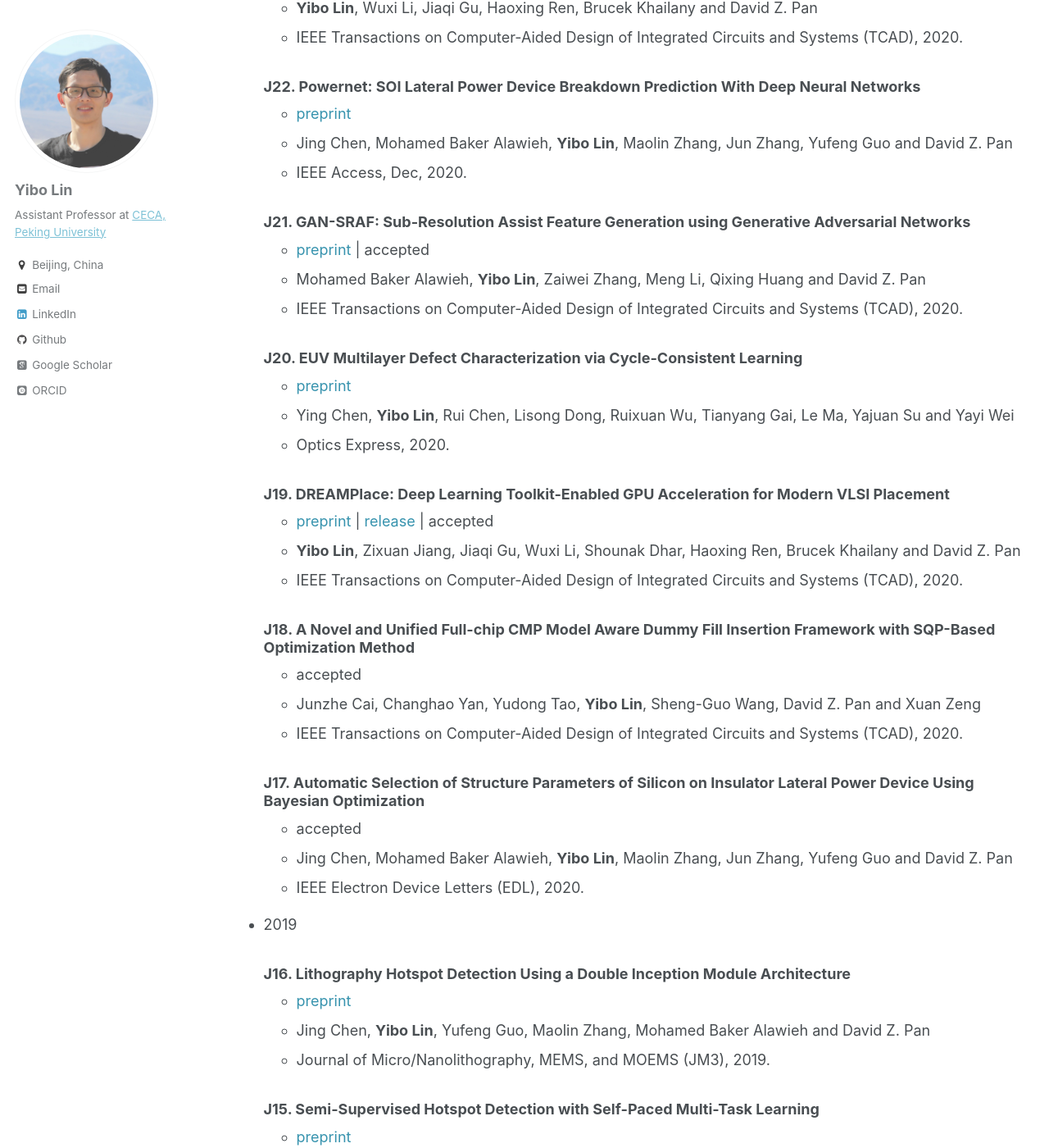
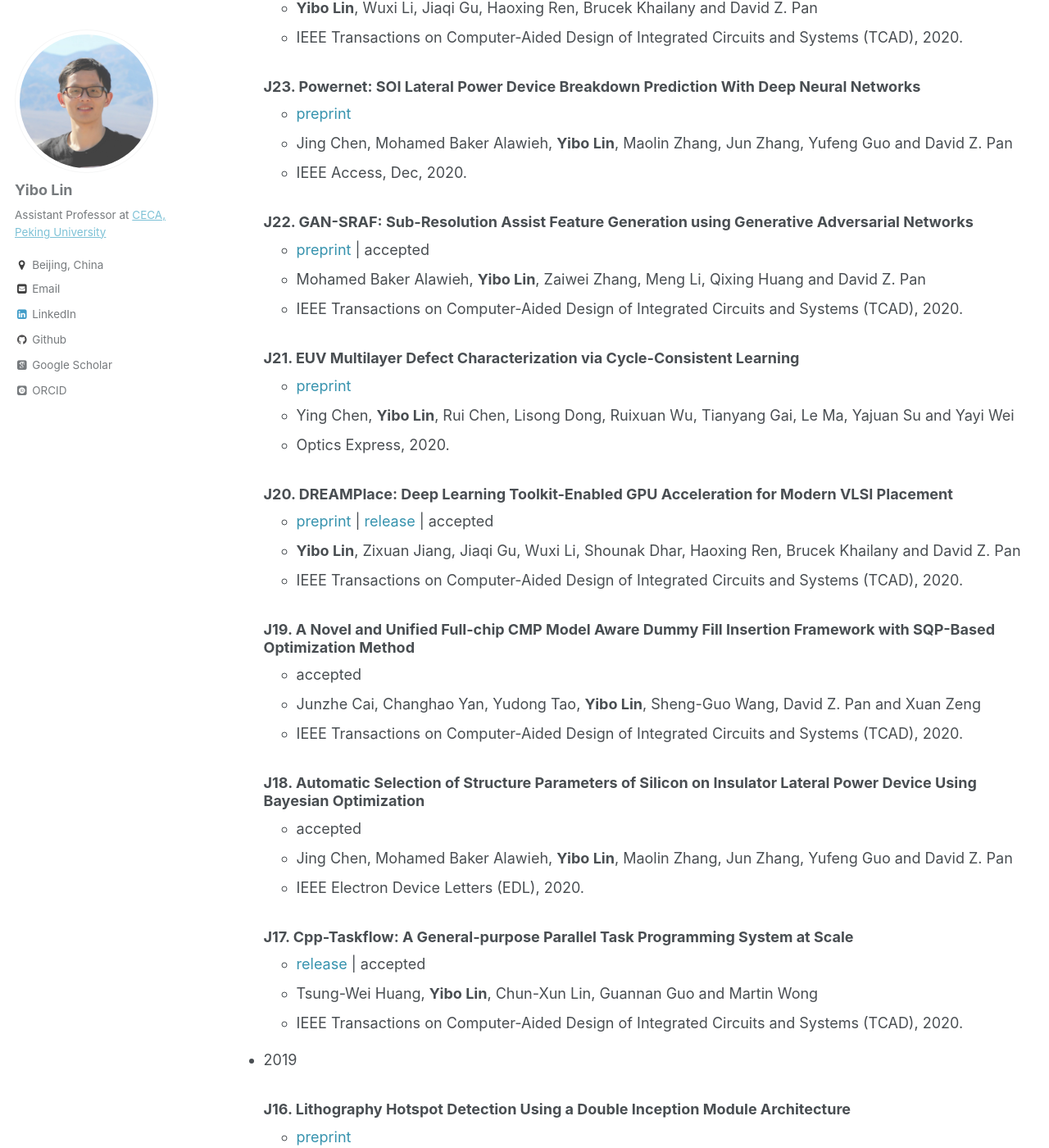
Before and after one commit to limbo018/limbo018.github.io, a Jekyll site: the page built from _pages/publications.md, in a window 1280 px wide and 1400 px high, scrolled down 720 px. Shown: the whole window at 82% size. Built offline with Jekyll 4.4.1, drawn with Linux system fonts in a browser that asks for light colours; some web fonts are replaced.

Commit message:
add tsung-wei's taskflow paper

```diff
--- a/_pages/publications.md
+++ b/_pages/publications.md
@@ -30,40 +30,45 @@
 
 * 2020
 
-  ### J23. [ABCDPlace: Accelerated Batch-based Concurrent Detailed Placement on Multi-threaded CPUs and GPUs](https://doi.org/10.1109/TCAD.2020.2971531)
+  ### J24. [ABCDPlace: Accelerated Batch-based Concurrent Detailed Placement on Multi-threaded CPUs and GPUs](https://doi.org/10.1109/TCAD.2020.2971531)
      * <a href="/publications/papers/ABCDPLACE_TCAD2020_Lin.pdf" style="color:#3793ae">preprint</a> \| <a href="https://github.com/limbo018/DREAMPlace" style="color:#3793ae">release</a> \| accepted
      * **Yibo Lin**, Wuxi Li, Jiaqi Gu, Haoxing Ren, Brucek Khailany and David Z. Pan
      * IEEE Transactions on Computer-Aided Design of Integrated Circuits and Systems (TCAD), 2020.
 
-  ### J22. [Powernet: SOI Lateral Power Device Breakdown Prediction With Deep Neural Networks](https://doi.org/10.1109/ACCESS.2020.2970966)
+  ### J23. [Powernet: SOI Lateral Power Device Breakdown Prediction With Deep Neural Networks](https://doi.org/10.1109/ACCESS.2020.2970966)
      * <a href="https://ieeexplore.ieee.org/stamp/stamp.jsp?tp=&arnumber=8978944" style="color:#3793ae">preprint</a>
      * Jing Chen, Mohamed Baker Alawieh, **Yibo Lin**, Maolin Zhang, Jun Zhang, Yufeng Guo and David Z. Pan
      * IEEE Access, Dec, 2020.
 
-  ### J21. [GAN-SRAF: Sub-Resolution Assist Feature Generation using Generative Adversarial Networks](https://doi.org/10.1109/TCAD.2020.2995338)
+  ### J22. [GAN-SRAF: Sub-Resolution Assist Feature Generation using Generative Adversarial Networks](https://doi.org/10.1109/TCAD.2020.2995338)
      * <a href="/publications/papers/SRAF_TCAD2020_Alawieh.pdf" style="color:#3793ae">preprint</a> \| accepted
      * Mohamed Baker Alawieh, **Yibo Lin**, Zaiwei Zhang, Meng Li, Qixing Huang and David Z. Pan
      * IEEE Transactions on Computer-Aided Design of Integrated Circuits and Systems (TCAD), 2020.
 
-  ### J20. [EUV Multilayer Defect Characterization via Cycle-Consistent Learning](https://doi.org/10.1364/OE.394590)
+  ### J21. [EUV Multilayer Defect Characterization via Cycle-Consistent Learning](https://doi.org/10.1364/OE.394590)
      * <a href="https://doi.org/10.1364/OE.394590" style="color:#3793ae">preprint</a>
      * Ying Chen, **Yibo Lin**, Rui Chen, Lisong Dong, Ruixuan Wu, Tianyang Gai, Le Ma, Yajuan Su and Yayi Wei
      * Optics Express, 2020.
 
-  ### J19. [DREAMPlace: Deep Learning Toolkit-Enabled GPU Acceleration for Modern VLSI Placement](https://doi.org/10.1109/TCAD.2020.3003843)
+  ### J20. [DREAMPlace: Deep Learning Toolkit-Enabled GPU Acceleration for Modern VLSI Placement](https://doi.org/10.1109/TCAD.2020.3003843)
      * <a href="/publications/papers/PLACE_TCAD2020_Lin.pdf" style="color:#3793ae">preprint</a> \| <a href="https://github.com/limbo018/DREAMPlace" style="color:#3793ae">release</a> \| accepted
      * **Yibo Lin**, Zixuan Jiang, Jiaqi Gu, Wuxi Li, Shounak Dhar, Haoxing Ren, Brucek Khailany and David Z. Pan
      * IEEE Transactions on Computer-Aided Design of Integrated Circuits and Systems (TCAD), 2020.
 
-  ### J18. [A Novel and Unified Full-chip CMP Model Aware Dummy Fill Insertion Framework with SQP-Based Optimization Method](https://doi.org/10.1109/TCAD.2020.3001380)
+  ### J19. [A Novel and Unified Full-chip CMP Model Aware Dummy Fill Insertion Framework with SQP-Based Optimization Method](https://doi.org/10.1109/TCAD.2020.3001380)
      * accepted
      * Junzhe Cai, Changhao Yan, Yudong Tao, **Yibo Lin**, Sheng-Guo Wang, David Z. Pan and Xuan Zeng
      * IEEE Transactions on Computer-Aided Design of Integrated Circuits and Systems (TCAD), 2020.
 
-  ### J17. [Automatic Selection of Structure Parameters of Silicon on Insulator Lateral Power Device Using Bayesian Optimization](https://doi.org/10.1109/LED.2020.3013571)
+  ### J18. [Automatic Selection of Structure Parameters of Silicon on Insulator Lateral Power Device Using Bayesian Optimization](https://doi.org/10.1109/LED.2020.3013571)
      * accepted
      * Jing Chen, Mohamed Baker Alawieh, **Yibo Lin**, Maolin Zhang, Jun Zhang, Yufeng Guo and David Z. Pan
      * IEEE Electron Device Letters (EDL), 2020.
+
+  ### J17. Cpp-Taskflow: A General-purpose Parallel Task Programming System at Scale
+     * <a href="https://github.com/taskflow/taskflow" style="color:#3793ae">release</a> \| accepted
+     * Tsung-Wei Huang, **Yibo Lin**, Chun-Xun Lin, Guannan Guo and Martin Wong
+     * IEEE Transactions on Computer-Aided Design of Integrated Circuits and Systems (TCAD), 2020.
 
 * 2019
 
```
Also changed, not shown: _includes/publications_cv.md (+9 -7 lines), ref/publications.bib (+16 -3 lines), 4 other files.
